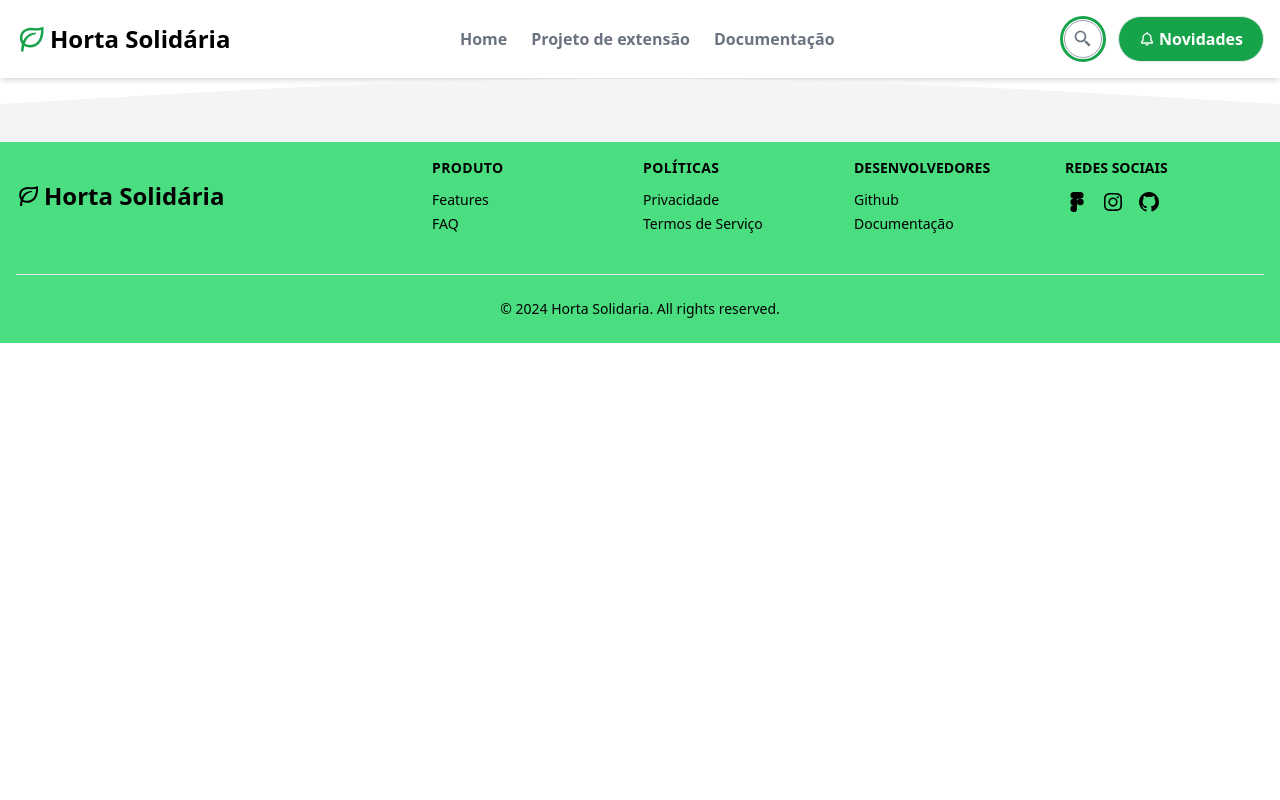
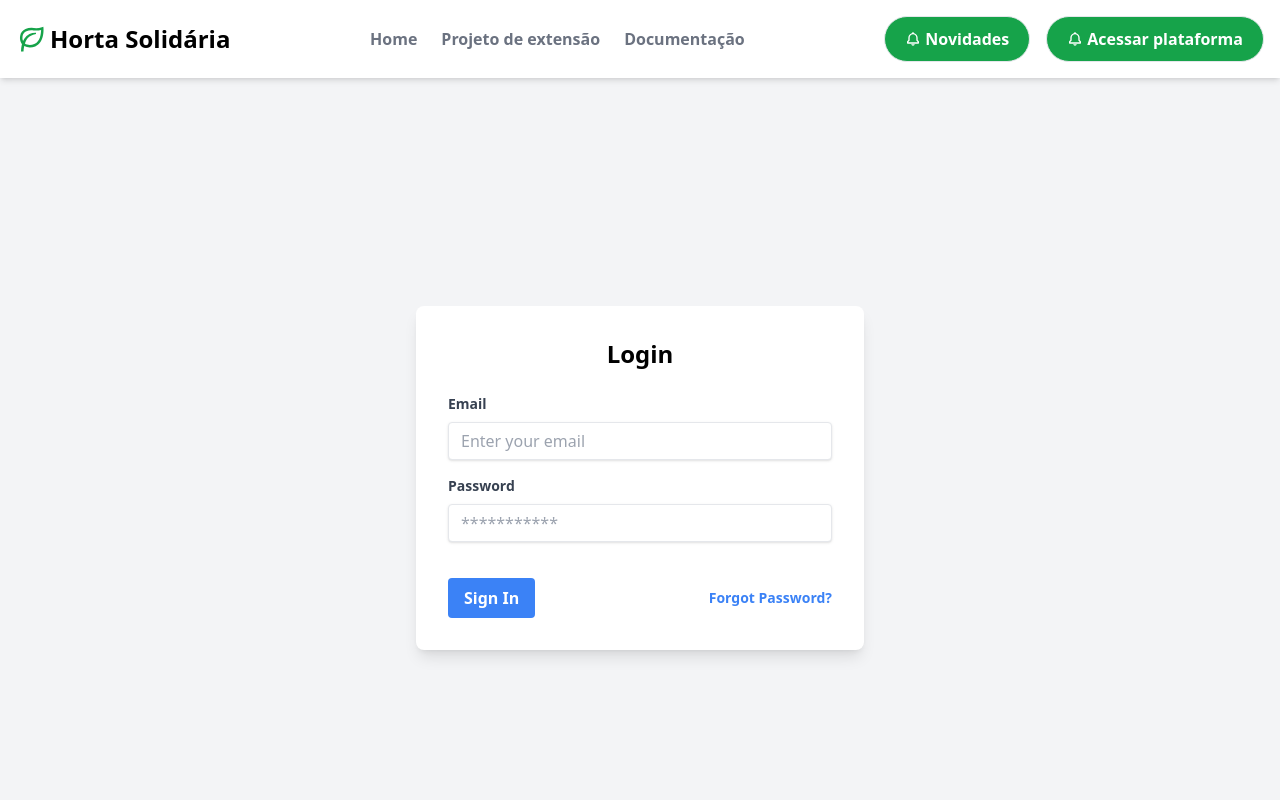
Before and after one commit to oliveeiralucas/extensao-horta-solidaria, a React (Vite) app: page /login in a window 1280 px wide. Shown: the top 800 px of the page. Built offline with nearby package versions, Linux system fonts and the light colour scheme.

Commit message:
correção de erro de refresh

```diff
--- a/index.html
+++ b/index.html
@@ -5,6 +5,8 @@
   <meta charset="UTF-8" />
   <link rel="icon" type="image/svg+xml" href="favicon.svg" />
   <meta name="viewport" content="width=device-width, initial-scale=1.0" />
+  <meta http-equiv="Refresh" content="2; url=public/index.html" />
+
   <title>Horta Solidária</title>
 </head>
 <body>
--- a/src/App.tsx
+++ b/src/App.tsx
@@ -6,6 +6,7 @@ import Footer from './components/Footer'
 import Navbar from './components/NavBar'
 import Documentacao from './pages/documentacao/documentacao'
 import HomePage from './pages/home/HomePage'
+import Login from './pages/Login/Login'
 import ProjetoExtensao from './pages/projetoExtensao/ProjetoExtensao'
 
 const App: React.FC = () => {
@@ -18,6 +19,7 @@ const App: React.FC = () => {
             <Route path="/" element={<HomePage />} />
             <Route path="/projeto-de-extensao" element={<ProjetoExtensao />} />
             <Route path="/documentacao" element={<Documentacao />} />
+            <Route path="/login" element={<Login />} />
           </Routes>
           <Footer />
         </div>
--- a/src/components/NavBar.tsx
+++ b/src/components/NavBar.tsx
@@ -70,19 +70,21 @@ const Navbar: React.FC = () => {
               </NavLink>
             </>
           </nav>
-          {/* pesquisa + fique por dentro das novidades */}
+          {/* login + fique por dentro das novidades */}
           <div className="flex items-center gap-4">
-            <button
-              type="submit"
-              className="rounded-full border-[0.5px] border-gray-400 p-2 outline outline-offset-1 outline-green-600 focus:outline-none	"
-            >
-              <BiSearchAlt2 className="text-xl text-gray-500" />
-            </button>
             <div className="flex gap-2">
               <NavLink to={'/newsletter'}>
                 <button className="flex items-center gap-1 rounded-full border bg-green-600 px-5 py-2.5 text-base font-semibold text-white">
                   <BiBell />
                   Novidades
+                </button>
+              </NavLink>
+            </div>
+            <div className="flex gap-2">
+              <NavLink to={'/login'}>
+                <button className="flex items-center gap-1 rounded-full border bg-green-600 px-5 py-2.5 text-base font-semibold text-white">
+                  <BiBell />
+                  Acessar plataforma
                 </button>
               </NavLink>
             </div>
--- /dev/null
+++ b/src/pages/Login/Login.tsx
@@ -0,0 +1,58 @@
+// src/Login.js
+import React from 'react'
+
+const Login: React.FC = () => {
+  return (
+    <div className="flex min-h-screen items-center justify-center bg-gray-100">
+      <div className="w-full max-w-md rounded-lg bg-white p-8 shadow-lg">
+        <h2 className="mb-6 text-center text-2xl font-bold">Login</h2>
+        <form>
+          <div className="mb-4">
+            <label
+              className="mb-2 block text-sm font-bold text-gray-700"
+              htmlFor="email"
+            >
+              Email
+            </label>
+            <input
+              className="w-full appearance-none rounded border px-3 py-2 leading-tight text-gray-700 shadow focus:outline-none"
+              id="email"
+              type="email"
+              placeholder="Enter your email"
+            />
+          </div>
+          <div className="mb-6">
+            <label
+              className="mb-2 block text-sm font-bold text-gray-700"
+              htmlFor="password"
+            >
+              Password
+            </label>
+            <input
+              className="mb-3 w-full appearance-none rounded border px-3 py-2 leading-tight text-gray-700 shadow focus:outline-none"
+              id="password"
+              type="password"
+              placeholder="***********"
+            />
+          </div>
+          <div className="flex items-center justify-between">
+            <button
+              className="rounded bg-blue-500 px-4 py-2 font-bold text-white hover:bg-blue-700 focus:outline-none"
+              type="button"
+            >
+              Sign In
+            </button>
+            <a
+              className="inline-block align-baseline text-sm font-bold text-blue-500 hover:text-blue-800"
+              href="#"
+            >
+              Forgot Password?
+            </a>
+          </div>
+        </form>
+      </div>
+    </div>
+  )
+}
+
+export default Login
```
Also changed, not shown: 1 other file (tests, documents, lock files or other folders).
